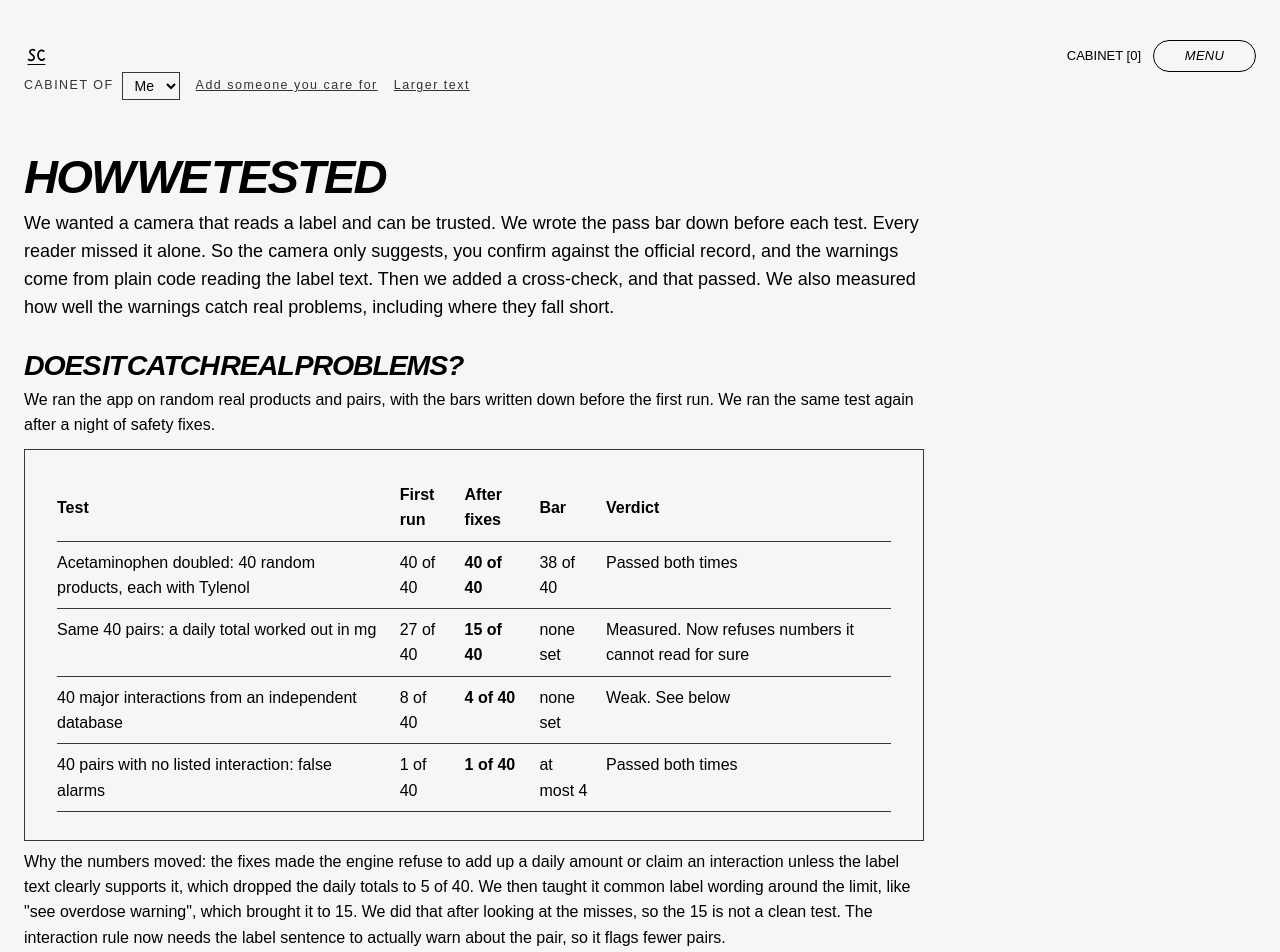
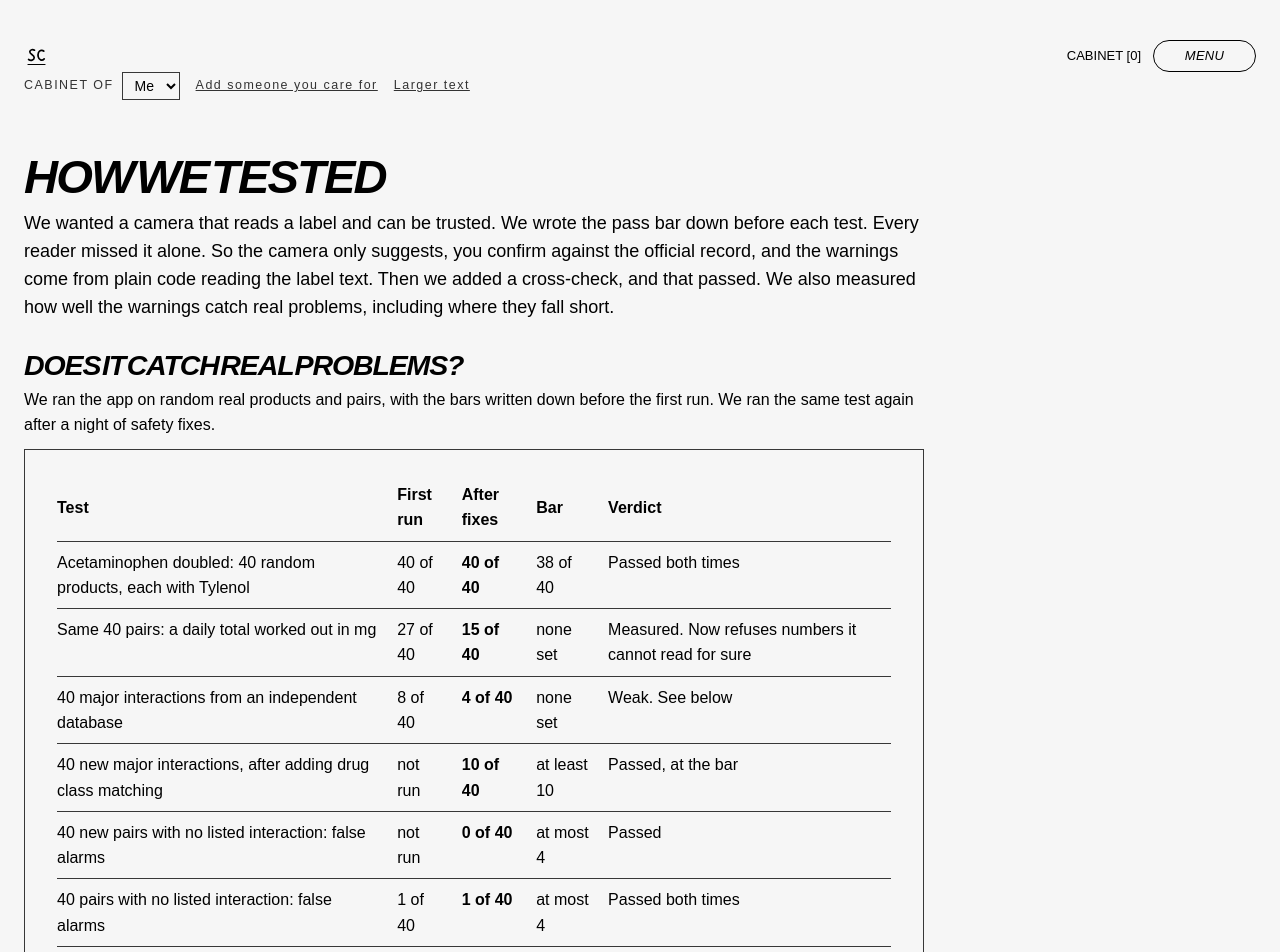
Before and after one commit to Arnav66692/shelf-check, a Next.js app in the folder web/: page /tested in a window 1280 px wide. Shown: the top 952 px of the page. Built offline with nearby package versions, Linux system fonts and the light colour scheme; a web font is replaced by a local one.

Commit message:
docs: B2 interaction results on the testing page and write-up

```diff
--- a/web/src/app/tested/page.tsx
+++ b/web/src/app/tested/page.tsx
@@ -8,6 +8,8 @@ const IMPACT = [
   { test: "Acetaminophen doubled: 40 random products, each with Tylenol", first: "40 of 40", now: "40 of 40", bar: "38 of 40", verdict: "Passed both times" },
   { test: "Same 40 pairs: a daily total worked out in mg", first: "27 of 40", now: "15 of 40", bar: "none set", verdict: "Measured. Now refuses numbers it cannot read for sure" },
   { test: "40 major interactions from an independent database", first: "8 of 40", now: "4 of 40", bar: "none set", verdict: "Weak. See below" },
+  { test: "40 new major interactions, after adding drug class matching", first: "not run", now: "10 of 40", bar: "at least 10", verdict: "Passed, at the bar" },
+  { test: "40 new pairs with no listed interaction: false alarms", first: "not run", now: "0 of 40", bar: "at most 4", verdict: "Passed" },
   { test: "40 pairs with no listed interaction: false alarms", first: "1 of 40", now: "1 of 40", bar: "at most 4", verdict: "Passed both times" },
 ] as const;
 
@@ -64,7 +66,9 @@ export default function TestedPage() {
         unless the label text clearly supports it, which dropped the daily totals to 5 of 40. We then taught it
         common label wording around the limit, like &quot;see overdose warning&quot;, which brought it to 15. We
         did that after looking at the misses, so the 15 is not a clean test. The interaction rule now needs the
-        label sentence to actually warn about the pair, so it flags fewer pairs.
+        label sentence to actually warn about the pair, so it flags fewer pairs. Then we taught it drug classes from the
+        FDA&apos;s own drug interaction tables, so a label that warns about &quot;strong CYP3A inducers&quot; now matches the
+        drug in your cabinet that is one. We wrote a new bar first and tested it on 40 new pairs it had never seen.
       </p>
       <p className="mt-2">
         What this means: Shelf Check is reliable at the problem it was built for, the same drug hiding in two
```
Also changed, not shown: 1 other file (tests, documents, lock files or other folders).
